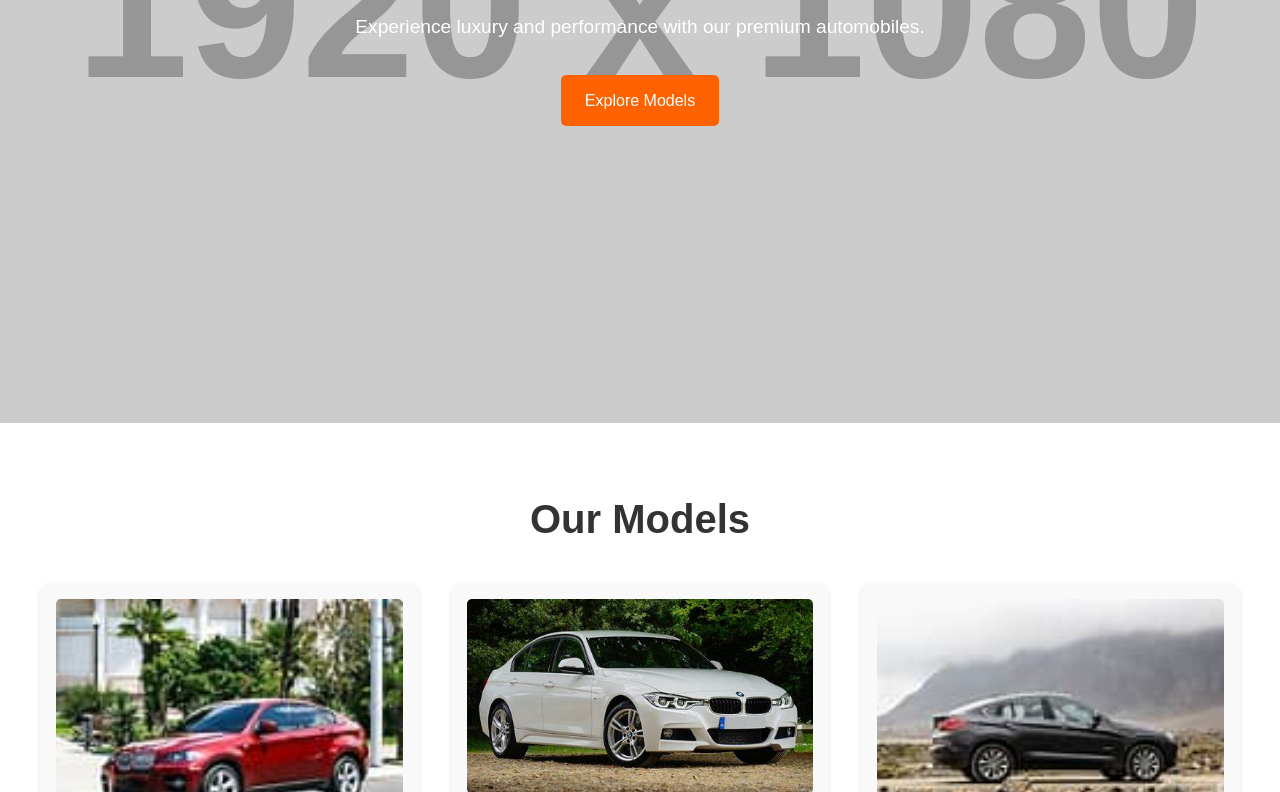
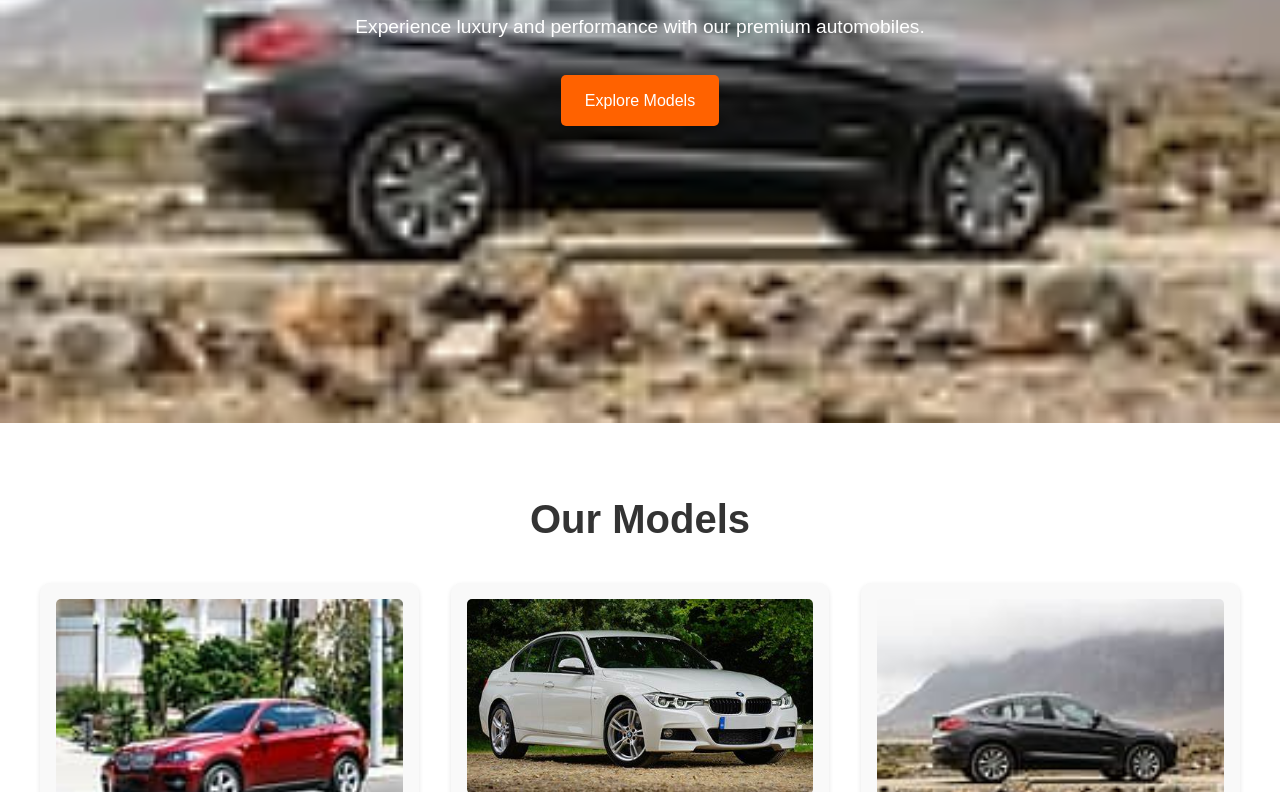
Before and after one commit to AbdulkadirRukayat/automobile, a plain HTML site: page muhammad/index.html in a window 1280 px wide. Shown: the part 377-1169 px from the top of the page. Drawn offline with Linux system fonts and the light colour scheme; placeholder pictures from the web are drawn by us.

Commit message:
Update style.css

```diff
--- a/muhammad/style.css
+++ b/muhammad/style.css
@@ -62,7 +62,7 @@ body {
 
 .hero {
   height: 100vh;
-    background: url('https://via.placeholder.com/1920x1080') no-repeat center center/cover;
+  background: url("images/bm3.jpeg") no-repeat center center/cover;
   display: flex;
   justify-content: center;
   align-items: center;
```
Lines whose indentation alone changed are shown as unchanged.
